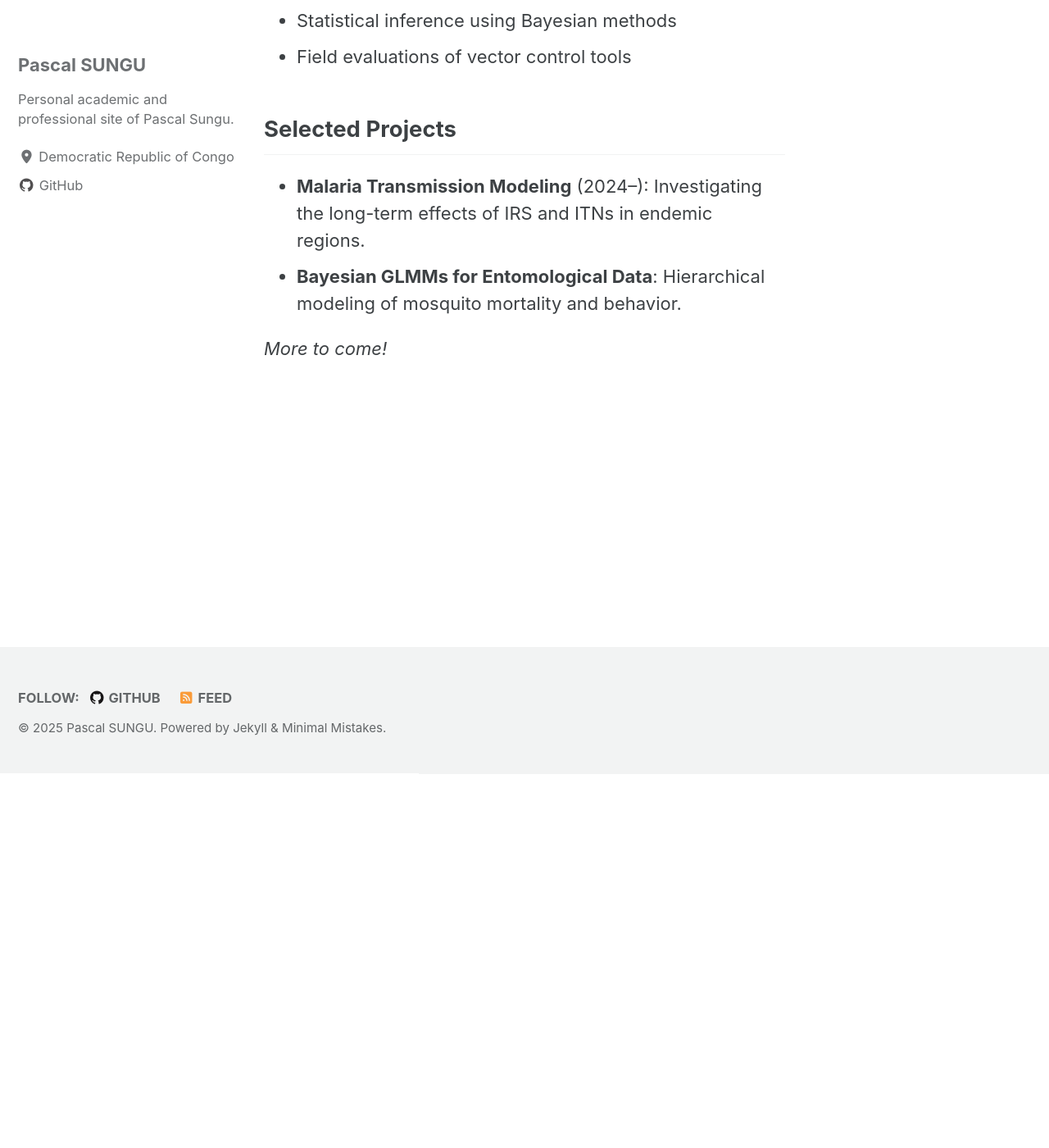
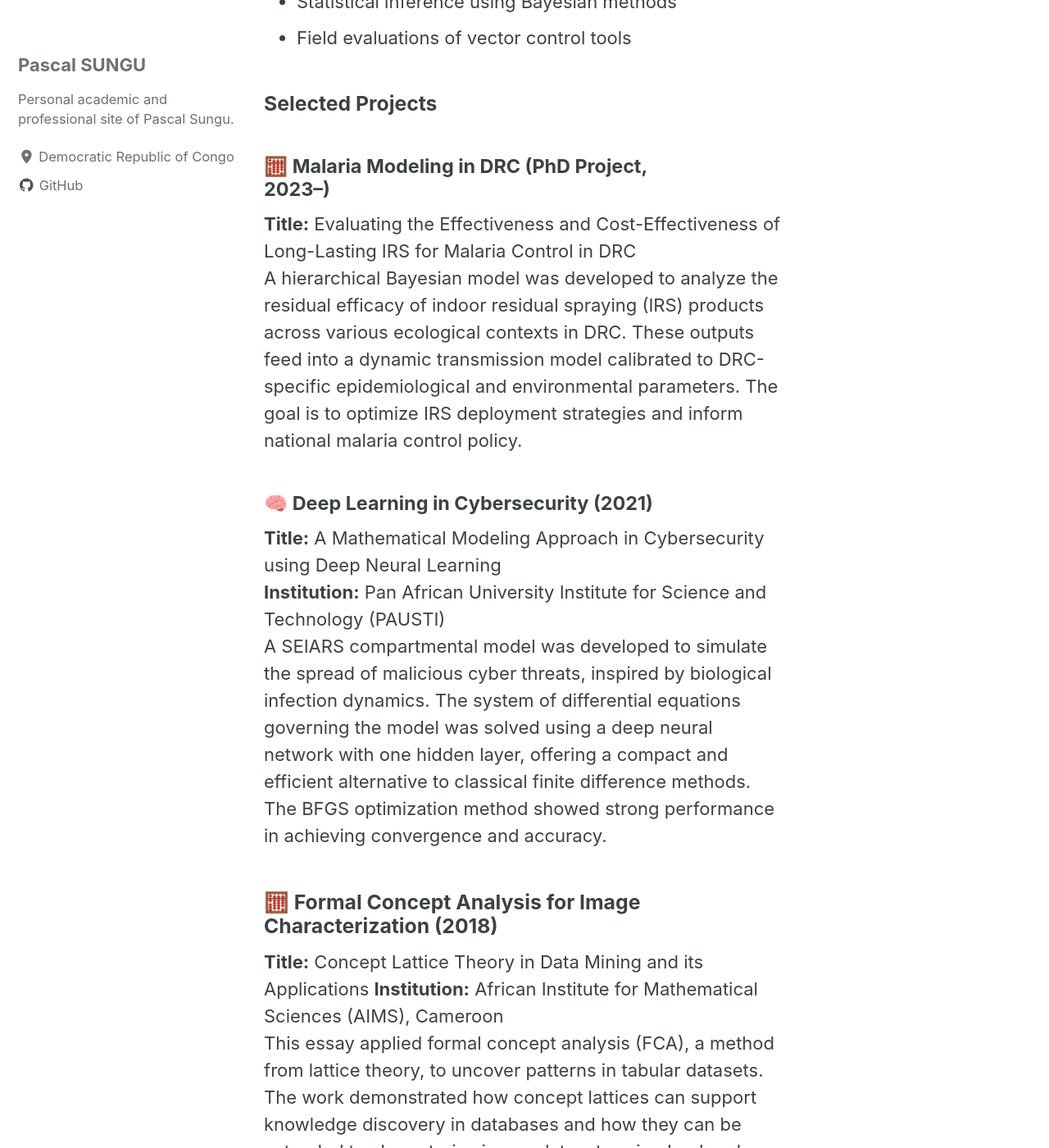
Before and after one commit to Pascal-SUNGU/Pascal-SUNGU.github.io, a Jekyll site: the page built from _pages/research.md, in a window 1280 px wide and 1400 px high, scrolled down 456 px. Shown: the whole window at 82% size. Built offline with Jekyll 4.4.1, drawn with Linux system fonts in a browser that asks for light colours; cached includes are drawn as plain includes; some of the changed text lies outside the part shown.

Commit message:
Update my research page

```diff
--- a/_pages/research.md
+++ b/_pages/research.md
@@ -9,15 +9,31 @@ author_profile: true
 
 I am involved in various research projects related to **data science**, **infectious disease modeling**, and **public health**.
 
-## Current Focus
+### Current Focus
 
 - Modeling malaria transmission and intervention impact
 - Statistical inference using Bayesian methods
 - Field evaluations of vector control tools
 
-## Selected Projects
+### Selected Projects
 
-- **Malaria Transmission Modeling** (2024–): Investigating the long-term effects of IRS and ITNs in endemic regions.
-- **Bayesian GLMMs for Entomological Data**: Hierarchical modeling of mosquito mortality and behavior.
+#### 🧮 Malaria Modeling in DRC (PhD Project, 2023–)
+**Title:** Evaluating the Effectiveness and Cost-Effectiveness of Long-Lasting IRS for Malaria Control in DRC
+A hierarchical Bayesian model was developed to analyze the residual efficacy of indoor residual spraying (IRS) products across various ecological contexts in DRC. These outputs feed into a dynamic transmission model calibrated to DRC-specific epidemiological and environmental parameters. The goal is to optimize IRS deployment strategies and inform national malaria control policy.
+
+#### 🧠 Deep Learning in Cybersecurity (2021)
+**Title:** A Mathematical Modeling Approach in Cybersecurity using Deep Neural Learning
+**Institution:** Pan African University Institute for Science and Technology (PAUSTI)
+A SEIARS compartmental model was developed to simulate the spread of malicious cyber threats, inspired by biological infection dynamics. The system of differential equations governing the model was solved using a deep neural network with one hidden layer, offering a compact and efficient alternative to classical finite difference methods. The BFGS optimization method showed strong performance in achieving convergence and accuracy.
+
+### 🧮 Formal Concept Analysis for Image Characterization (2018)
+**Title:** Concept Lattice Theory in Data Mining and its Applications
+**Institution:** African Institute for Mathematical Sciences (AIMS), Cameroon
+This essay applied formal concept analysis (FCA), a method from lattice theory, to uncover patterns in tabular datasets. The work demonstrated how concept lattices can support knowledge discovery in databases and how they can be extended to characterize image datasets using landmark-based descriptors.
+
+#### 💼 Technical Consultant at BigBang ERP (2022)
+**Role:** Functional & Technical Consultant for NetSuite solutions
+Involved in implementation, customization, and client support for ERP systems using NetSuite. Contributed to digital transformation projects in various sectors.
+[🔗 See profile](https://bigbang360.com/fr/teams/pascal-sungu-ngoy-2/)
 
 _More to come!_
```
Also changed, not shown: 1 other file.
